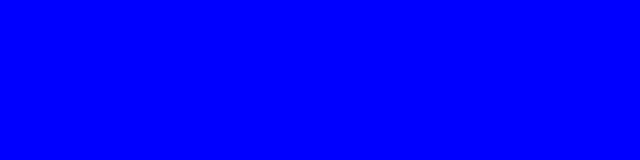
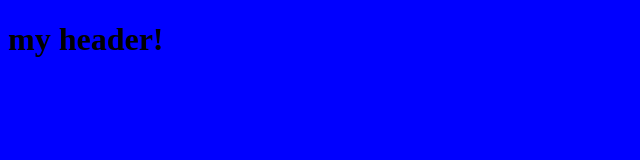
Before and after one commit to ychenik-A/test-repo, a plain HTML site: page index.html in a window 1280 px wide. Shown: the whole page, without its empty margins (0-640 px from the left). Drawn offline with Linux system fonts and the light colour scheme.

Commit message:
create header

```diff
--- a/index.html
+++ b/index.html
@@ -7,6 +7,10 @@
     <link rel="stylesheet" href="css/style.css">
 </head>
 <body>
-
+    <header>
+        <h1>
+            my header!
+        </h1>
+    </header>
 </body>
 </html>
```
